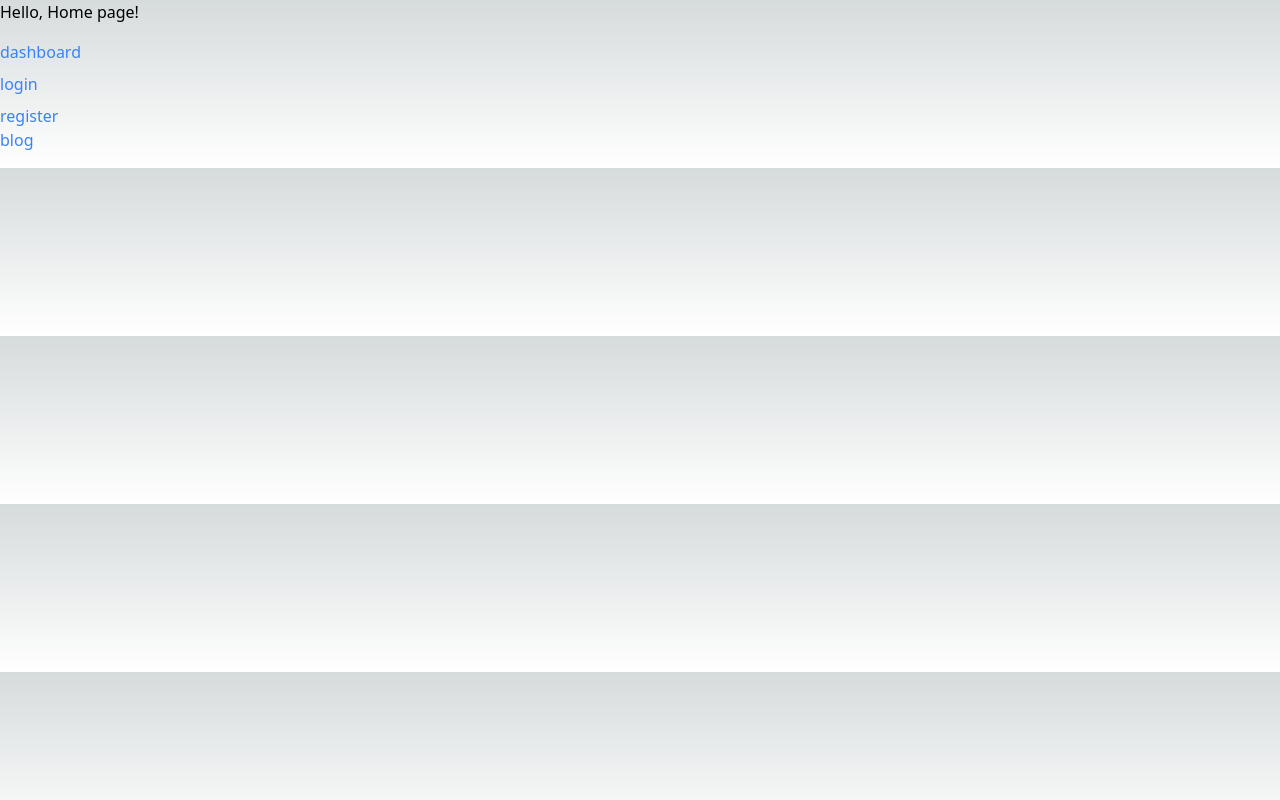
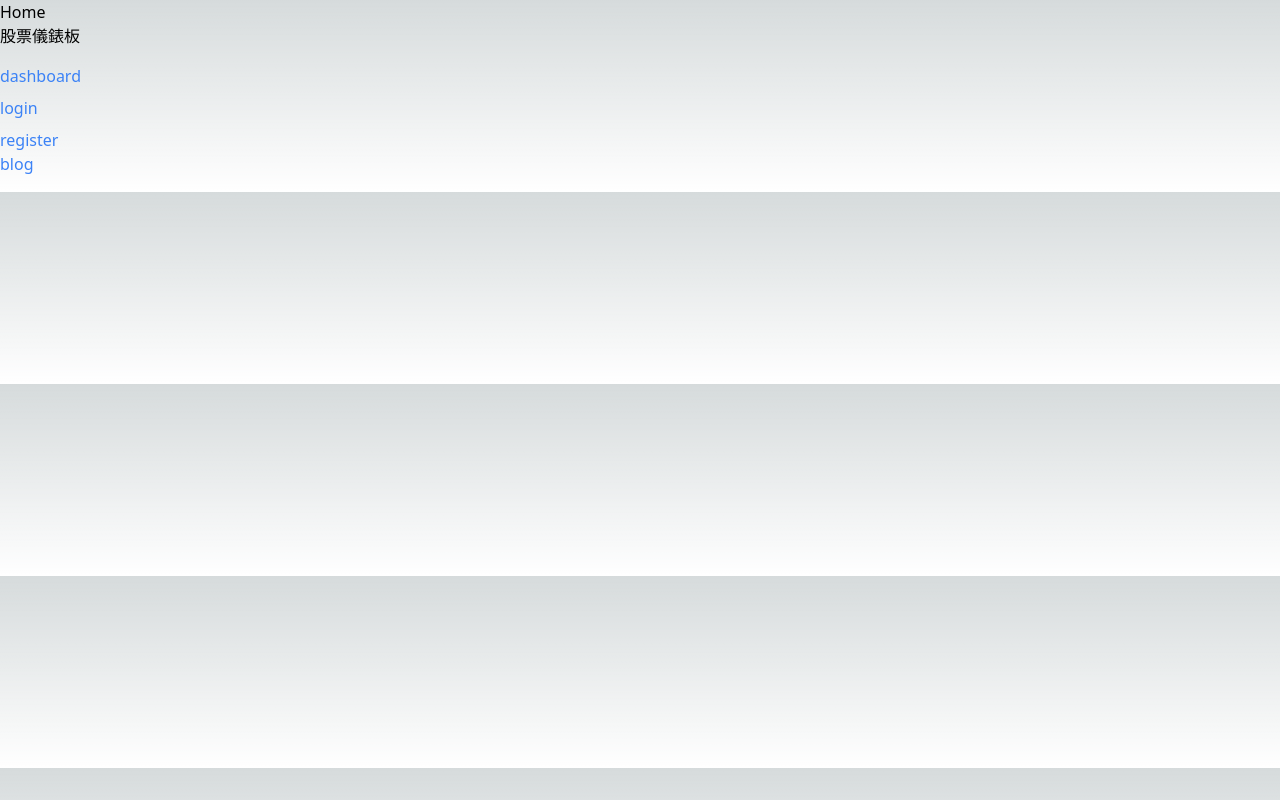
Before and after one commit to Jeffrey-Pai/my-next-app, a Next.js app: page / in a window 1280 px wide. Built offline with nearby package versions, Linux system fonts and the light colour scheme.

Commit message:
add vitest package and a simple case

```diff
--- a/app/page.tsx
+++ b/app/page.tsx
@@ -1,117 +1,10 @@
-import './globals.css'
+import Link from 'next/link'
 
-// export default function Home() {
-//   return (
-//     <main className="flex min-h-screen flex-col items-center justify-between p-24">
-//       <div className="z-10 max-w-5xl w-full items-center justify-between font-mono text-sm lg:flex">
-//         <p className="fixed left-0 top-0 flex w-full justify-center border-b border-gray-300 bg-gradient-to-b from-zinc-200 pb-6 pt-8 backdrop-blur-2xl dark:border-neutral-800 dark:bg-zinc-800/30 dark:from-inherit lg:static lg:w-auto  lg:rounded-xl lg:border lg:bg-gray-200 lg:p-4 lg:dark:bg-zinc-800/30">
-//           Get started by editing&nbsp;
-//           <code className="font-mono font-bold">app/page.tsx</code>
-//         </p>
-//         <div className="fixed bottom-0 left-0 flex h-48 w-full items-end justify-center bg-gradient-to-t from-white via-white dark:from-black dark:via-black lg:static lg:h-auto lg:w-auto lg:bg-none">
-//           <a
-//             className="pointer-events-none flex place-items-center gap-2 p-8 lg:pointer-events-auto lg:p-0"
-//             href="https://vercel.com?utm_source=create-next-app&utm_medium=appdir-template&utm_campaign=create-next-app"
-//             target="_blank"
-//             rel="noopener noreferrer"
-//           >
-//             By{' '}
-//             <Image
-//               src="/vercel.svg"
-//               alt="Vercel Logo"
-//               className="dark:invert"
-//               width={100}
-//               height={24}
-//               priority
-//             />
-//           </a>
-//         </div>
-//       </div>
-
-//       <div className="relative flex place-items-center before:absolute before:h-[300px] before:w-[480px] before:-translate-x-1/2 before:rounded-full before:bg-gradient-radial before:from-white before:to-transparent before:blur-2xl before:content-[''] after:absolute after:-z-20 after:h-[180px] after:w-[240px] after:translate-x-1/3 after:bg-gradient-conic after:from-sky-200 after:via-blue-200 after:blur-2xl after:content-[''] before:dark:bg-gradient-to-br before:dark:from-transparent before:dark:to-blue-700 before:dark:opacity-10 after:dark:from-sky-900 after:dark:via-[#0141ff] after:dark:opacity-40 before:lg:h-[360px] z-[-1]">
-//         <Image
-//           className="relative dark:drop-shadow-[0_0_0.3rem_#ffffff70] dark:invert"
-//           src="/next.svg"
-//           alt="Next.js Logo"
-//           width={180}
-//           height={37}
-//           priority
-//         />
-//       </div>
-
-//       <div className="mb-32 grid text-center lg:max-w-5xl lg:w-full lg:mb-0 lg:grid-cols-4 lg:text-left">
-//         <a
-//           href="https://nextjs.org/docs?utm_source=create-next-app&utm_medium=appdir-template&utm_campaign=create-next-app"
-//           className="group rounded-lg border border-transparent px-5 py-4 transition-colors hover:border-gray-300 hover:bg-gray-100 hover:dark:border-neutral-700 hover:dark:bg-neutral-800/30"
-//           target="_blank"
-//           rel="noopener noreferrer"
-//         >
-//           <h2 className={`mb-3 text-2xl font-semibold`}>
-//             Docs{' '}
-//             <span className="inline-block transition-transform group-hover:translate-x-1 motion-reduce:transform-none">
-//               -&gt;
-//             </span>
-//           </h2>
-//           <p className={`m-0 max-w-[30ch] text-sm opacity-50`}>
-//             Find in-depth information about Next.js features and API.
-//           </p>
-//         </a>
-
-//         <a
-//           href="https://nextjs.org/learn?utm_source=create-next-app&utm_medium=appdir-template-tw&utm_campaign=create-next-app"
-//           className="group rounded-lg border border-transparent px-5 py-4 transition-colors hover:border-gray-300 hover:bg-gray-100 hover:dark:border-neutral-700 hover:dark:bg-neutral-800/30"
-//           target="_blank"
-//           rel="noopener noreferrer"
-//         >
-//           <h2 className={`mb-3 text-2xl font-semibold`}>
-//             Learn{' '}
-//             <span className="inline-block transition-transform group-hover:translate-x-1 motion-reduce:transform-none">
-//               -&gt;
-//             </span>
-//           </h2>
-//           <p className={`m-0 max-w-[30ch] text-sm opacity-50`}>
-//             Learn about Next.js in an interactive course with&nbsp;quizzes!
-//           </p>
-//         </a>
-
-//         <a
-//           href="https://vercel.com/templates?framework=next.js&utm_source=create-next-app&utm_medium=appdir-template&utm_campaign=create-next-app"
-//           className="group rounded-lg border border-transparent px-5 py-4 transition-colors hover:border-gray-300 hover:bg-gray-100 hover:dark:border-neutral-700 hover:dark:bg-neutral-800/30"
-//           target="_blank"
-//           rel="noopener noreferrer"
-//         >
-//           <h2 className={`mb-3 text-2xl font-semibold`}>
-//             Templates{' '}
-//             <span className="inline-block transition-transform group-hover:translate-x-1 motion-reduce:transform-none">
-//               -&gt;
-//             </span>
-//           </h2>
-//           <p className={`m-0 max-w-[30ch] text-sm opacity-50`}>
-//             Explore starter templates for Next.js.
-//           </p>
-//         </a>
-
-//         <a
-//           href="https://vercel.com/new?utm_source=create-next-app&utm_medium=appdir-template&utm_campaign=create-next-app"
-//           className="group rounded-lg border border-transparent px-5 py-4 transition-colors hover:border-gray-300 hover:bg-gray-100 hover:dark:border-neutral-700 hover:dark:bg-neutral-800/30"
-//           target="_blank"
-//           rel="noopener noreferrer"
-//         >
-//           <h2 className={`mb-3 text-2xl font-semibold`}>
-//             Deploy{' '}
-//             <span className="inline-block transition-transform group-hover:translate-x-1 motion-reduce:transform-none">
-//               -&gt;
-//             </span>
-//           </h2>
-//           <p className={`m-0 max-w-[30ch] text-sm opacity-50`}>
-//             Instantly deploy your Next.js site to a shareable URL with Vercel.
-//           </p>
-//         </a>
-//       </div>
-//     </main>
-//   )
-// }
-// `app/page.tsx` is the UI for the `/` URL
 export default function Page() {
-  return <h1>Hello, Home page!</h1>
+  return (
+    <div>
+      <h1>Home</h1>
+      <Link href="/dashboard">股票儀錶板</Link>
+    </div>
+  )
 }
```
Also changed, not shown: package.json (+11 -6 lines), vitest.config.ts (added, +9 -0 lines), 2 other files (tests, documents, lock files or other folders).
